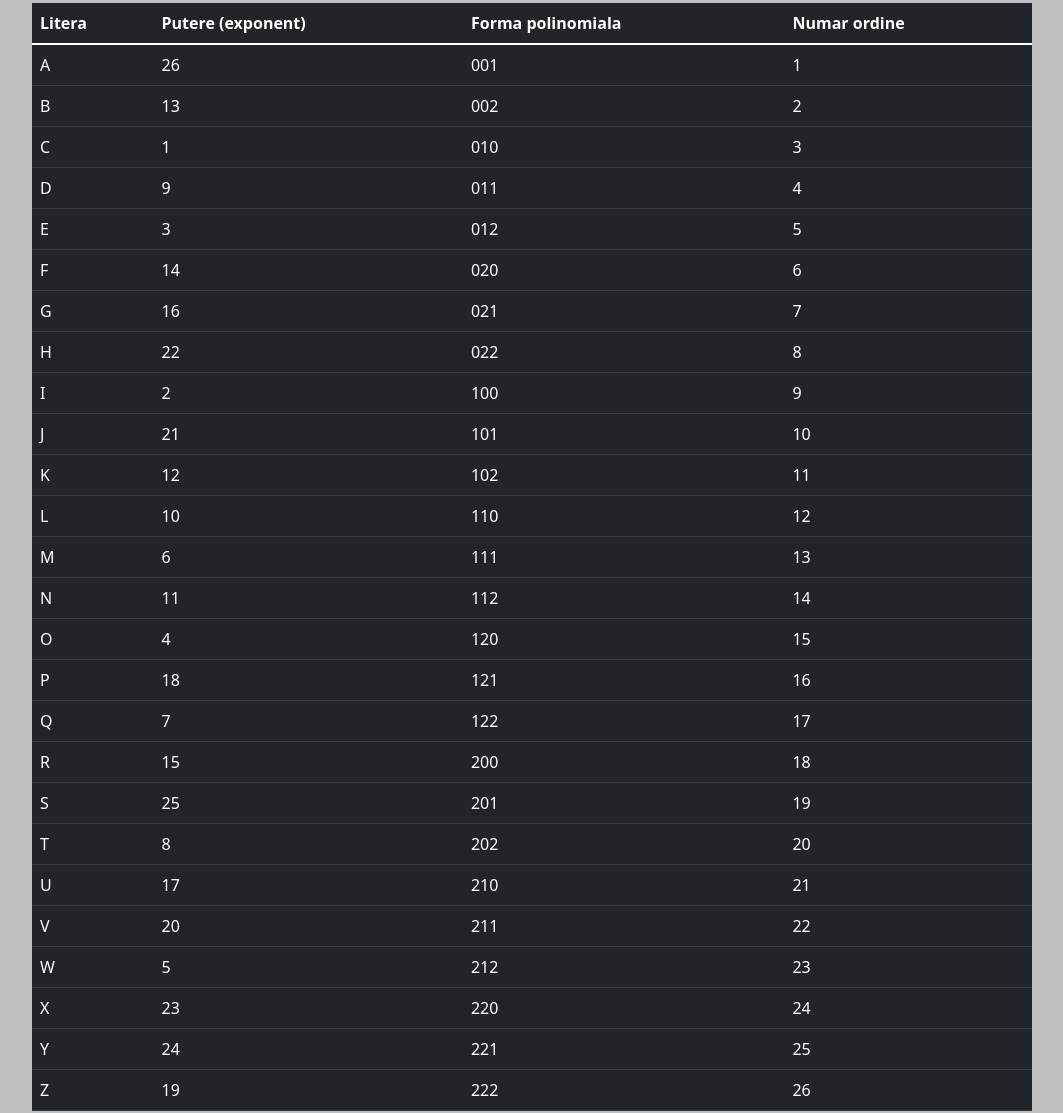
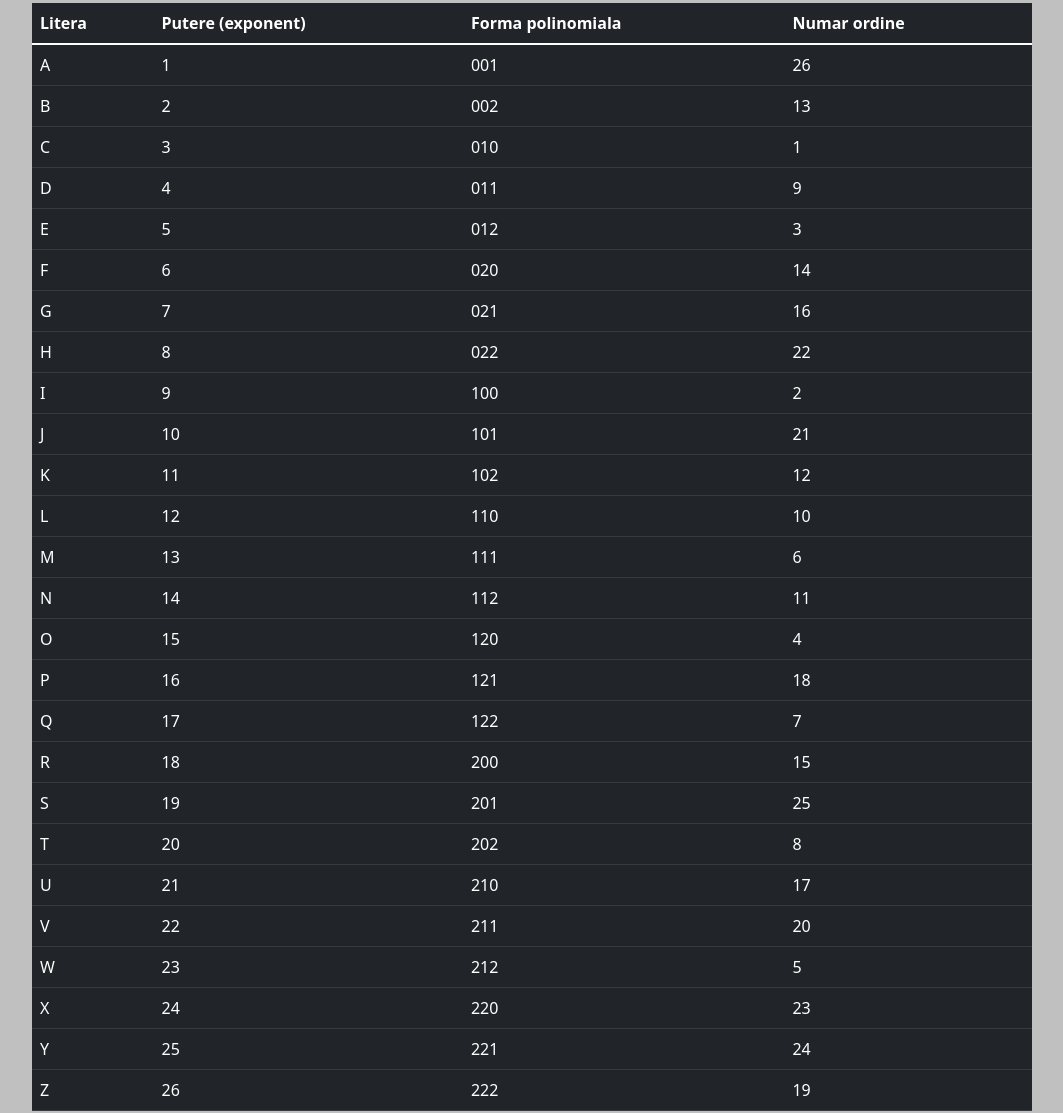
Before and after one commit to CatalinIancu/Criptare_Galois-PN-, a plain HTML site: page index.html in a window 1280 px wide. Shown: the part 475-1588 px from the top of the page, without its empty margins (108-1171 px from the left). Drawn offline with nearby package versions, Linux system fonts and the light colour scheme.

Commit message:
Update, improved the Galois Table

```diff
--- a/index.html
+++ b/index.html
@@ -25,164 +25,7 @@
         <th>Forma polinomiala</th>
         <th>Numar ordine</th>
         </thead>
-        <tbody>
-        <tr>
-            <td id="litA"></td>
-            <td id="expA"></td>
-            <td id="pliA"></td>
-            <td id="ordA"></td>
-        </tr>
-        <tr>
-            <td id="litB"></td>
-            <td id="expB"></td>
-            <td id="pliB"></td>
-            <td id="ordB"></td>
-        </tr>
-        <tr>
-            <td id="litC"></td>
-            <td id="expC"></td>
-            <td id="pliC"></td>
-            <td id="ordC"></td>
-        </tr>
-        <tr>
-            <td id="litD"></td>
-            <td id="expD"></td>
-            <td id="pliD"></td>
-            <td id="ordD"></td>
-        </tr>
-        <tr>
-            <td id="litE"></td>
-            <td id="expE"></td>
-            <td id="pliE"></td>
-            <td id="ordE"></td>
-        </tr>
-        <tr>
-            <td id="litF"></td>
-            <td id="expF"></td>
-            <td id="pliF"></td>
-            <td id="ordF"></td>
-        </tr>
-        <tr>
-            <td id="litG"></td>
-            <td id="expG"></td>
-            <td id="pliG"></td>
-            <td id="ordG"></td>
-        </tr>
-        <tr>
-            <td id="litH"></td>
-            <td id="expH"></td>
-            <td id="pliH"></td>
-            <td id="ordH"></td>
-        </tr>
-        <tr>
-            <td id="litI"></td>
-            <td id="expI"></td>
-            <td id="pliI"></td>
-            <td id="ordI"></td>
-        </tr>
-        <tr>
-            <td id="litJ"></td>
-            <td id="expJ"></td>
-            <td id="pliJ"></td>
-            <td id="ordJ"></td>
-        </tr>
-        <tr>
-            <td id="litK"></td>
-            <td id="expK"></td>
-            <td id="pliK"></td>
-            <td id="ordK"></td>
-        </tr>
-        <tr>
-            <td id="litL"></td>
-            <td id="expL"></td>
-            <td id="pliL"></td>
-            <td id="ordL"></td>
-        </tr>
-        <tr>
-            <td id="litM"></td>
-            <td id="expM"></td>
-            <td id="pliM"></td>
-            <td id="ordM"></td>
-        </tr>
-        <tr>
-            <td id="litN"></td>
-            <td id="expN"></td>
-            <td id="pliN"></td>
-            <td id="ordN"></td>
-        </tr>
-        <tr>
-            <td id="litO"></td>
-            <td id="expO"></td>
-            <td id="pliO"></td>
-            <td id="ordO"></td>
-        </tr>
-        <tr>
-            <td id="litP"></td>
-            <td id="expP"></td>
-            <td id="pliP"></td>
-            <td id="ordP"></td>
-        </tr>
-        <tr>
-            <td id="litQ"></td>
-            <td id="expQ"></td>
-            <td id="pliQ"></td>
-            <td id="ordQ"></td>
-        </tr>
-        <tr>
-            <td id="litR"></td>
-            <td id="expR"></td>
-            <td id="pliR"></td>
-            <td id="ordR"></td>
-        </tr>
-        <tr>
-            <td id="litS"></td>
-            <td id="expS"></td>
-            <td id="pliS"></td>
-            <td id="ordS"></td>
-        </tr>
-        <tr>
-            <td id="litT"></td>
-            <td id="expT"></td>
-            <td id="pliT"></td>
-            <td id="ordT"></td>
-        </tr>
-        <tr>
-            <td id="litU"></td>
-            <td id="expU"></td>
-            <td id="pliU"></td>
-            <td id="ordU"></td>
-        </tr>
-        <tr>
-            <td id="litV"></td>
-            <td id="expV"></td>
-            <td id="pliV"></td>
-            <td id="ordV"></td>
-        </tr>
-        <tr>
-            <td id="litW"></td>
-            <td id="expW"></td>
-            <td id="pliW"></td>
-            <td id="ordW"></td>
-        </tr>
-        <tr>
-            <td id="litX"></td>
-            <td id="expX"></td>
-            <td id="pliX"></td>
-            <td id="ordX"></td>
-        </tr>
-        <tr>
-            <td id="litY"></td>
-            <td id="expY"></td>
-            <td id="pliY"></td>
-            <td id="ordY"></td>
-        </tr>
-        <tr>
-            <td id="litZ"></td>
-            <td id="expZ"></td>
-            <td id="pliZ"></td>
-            <td id="ordZ"></td>
-        </tr>
-        </tbody>
+        <tbody></tbody>
     </table>
 </div>
 
--- a/script.js
+++ b/script.js
@@ -39,28 +39,28 @@ let termeniA = ["021", "111"];
 let termeniB = ["002", "110"];
 
 function AfisareGalois() {
+    const corpTabel = document.querySelector('table#alfabet > tbody');
+
     for (let i = 0; i < litere.length; i++) {
-        let auxString;
+        const tdLitere = document.createElement('td');
+        tdLitere.innerText = litere[i].lit;
 
-        auxString = "lit";
-        auxString += litere[i].lit;
-        let tdCaracter = document.getElementById(auxString);
-        tdCaracter.innerText = litere[i].lit;
+        const tdOrdine = document.createElement('td');
+        tdOrdine.innerText = litere[i].ord;
 
-        auxString = "ord";
-        auxString += litere[i].lit;
-        let tdFrecventa = document.getElementById(auxString);
-        tdFrecventa.innerText = litere[i].ord;
+        const tdPolinomi = document.createElement('td');
+        tdPolinomi.innerText = litere[i].pli;
 
-        auxString = "pli";
-        auxString += litere[i].lit;
-        let tdProbabilitate = document.getElementById(auxString);
-        tdProbabilitate.innerText = litere[i].pli;
+        const tdExponenti = document.createElement('td');
+        tdExponenti.innerText = litere[i].exp;
 
-        auxString = "exp";
-        auxString += litere[i].lit;
-        let tdHuffman = document.getElementById(auxString);
-        tdHuffman.innerText = litere[i].exp;
+        const linieNoua = document.createElement('tr');
+        linieNoua.appendChild(tdLitere);
+        linieNoua.appendChild(tdOrdine);
+        linieNoua.appendChild(tdPolinomi);
+        linieNoua.appendChild(tdExponenti);
+
+        corpTabel.appendChild(linieNoua);
     }
 }
 
@@ -77,7 +77,6 @@ function AdunarePli(pliA, pliB) {
         }
         newPli += rez.toString();
     }
-
     return newPli;
 }
 
@@ -105,7 +104,6 @@ function InmultirePli(pliA, pliB) {
             newPli = litere[i].pli;
         }
     }
-
     return newPli;
 }
 
```
